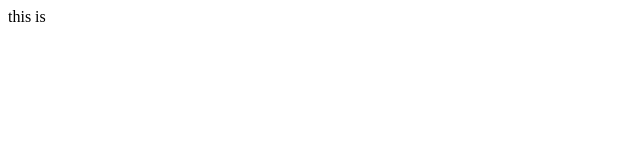
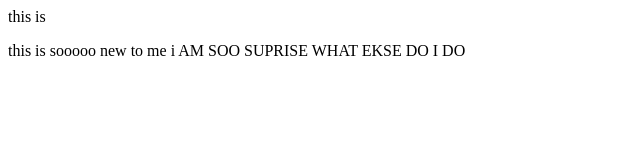
Before and after one commit to Joycodeworks/table, a plain HTML site: page hhgggfff.html in a window 1280 px wide. Shown: the whole page, without its empty margins (0-640 px from the left). Drawn offline with Linux system fonts and the light colour scheme.

Commit message:
Update hhgggfff.htmlL

```diff
--- a/hhgggfff.html
+++ b/hhgggfff.html
@@ -7,5 +7,8 @@
 </head>
 <body>
       this is
+    <p>
+        this is sooooo new to me i AM SOO SUPRISE WHAT EKSE DO I DO
+    </p>
 </body>
 </html>
```
